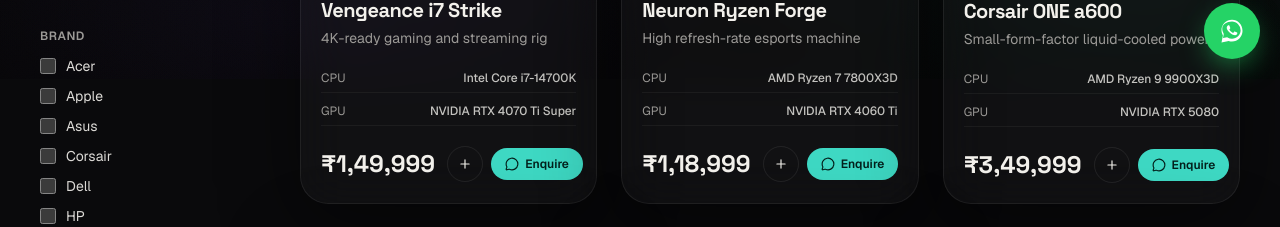
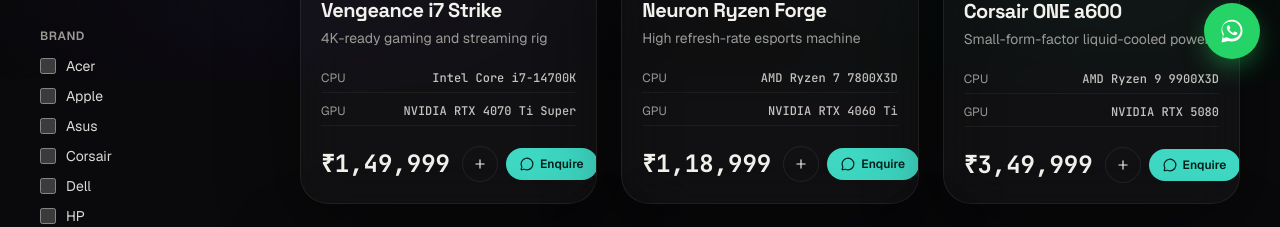
Before and after one commit to Prabuddha747/NextgenComputerPage, a Next.js app: page /shop in a window 1280 px wide. Shown: the part 721-948 px from the top of the page. Built offline with nearby package versions, Linux system fonts and the light colour scheme; grey boxes are pictures that could not be loaded.

Commit message:
Set prices and spec values in JetBrains Mono (spec typography intent)

```diff
--- a/src/app/product/[slug]/page.tsx
+++ b/src/app/product/[slug]/page.tsx
@@ -61,7 +61,7 @@
             </div>
           )}
 
-          <p className="mt-6 font-display text-3xl font-bold text-foreground">
+          <p className="mt-6 font-mono text-3xl font-bold text-foreground">
             {formatINR(product.price)}
           </p>
           <p className="mt-1 text-xs text-muted">Estimated store price — confirm final pricing on WhatsApp.</p>
@@ -70,7 +70,7 @@
             {product.specs.map((spec) => (
               <li key={spec.label} className="flex justify-between px-4 py-3 text-sm">
                 <span className="text-muted">{spec.label}</span>
-                <span className="font-medium text-foreground">{spec.value}</span>
+                <span className="font-mono font-medium text-foreground">{spec.value}</span>
               </li>
             ))}
           </ul>
--- a/src/components/basket/basket-panel.tsx
+++ b/src/components/basket/basket-panel.tsx
@@ -68,7 +68,7 @@
                     >
                       <div className="min-w-0">
                         <p className="truncate text-sm font-medium text-foreground">{item.name}</p>
-                        <p className="text-xs text-muted">{formatINR(item.price)}</p>
+                        <p className="font-mono text-xs text-muted">{formatINR(item.price)}</p>
                       </div>
                       <button
                         aria-label={`Remove ${item.name}`}
@@ -84,7 +84,7 @@
                 <div className="mt-6 border-t border-border pt-5">
                   <div className="mb-4 flex items-center justify-between text-sm">
                     <span className="text-muted">Estimated total</span>
-                    <span className="font-display text-lg font-bold text-foreground">{formatINR(total)}</span>
+                    <span className="font-mono text-lg font-bold text-foreground">{formatINR(total)}</span>
                   </div>
                   <Button onClick={sendEnquiry} className="w-full">
                     Send Enquiry on WhatsApp
--- a/src/components/product/product-card.tsx
+++ b/src/components/product/product-card.tsx
@@ -74,13 +74,13 @@
           {product.specs.slice(0, 2).map((spec) => (
             <li key={spec.label} className="flex justify-between border-b border-border/60 py-1.5">
               <span className="text-muted">{spec.label}</span>
-              <span className="font-medium">{spec.value}</span>
+              <span className="font-mono font-medium">{spec.value}</span>
             </li>
           ))}
         </ul>
 
         <div className="mt-5 flex items-center justify-between gap-3">
-          <p className="font-display text-2xl font-bold text-foreground">
+          <p className="font-mono text-2xl font-bold text-foreground">
             {formatINR(product.price)}
           </p>
           <div className="flex items-center gap-2">
--- a/src/components/product/spec-selector.tsx
+++ b/src/components/product/spec-selector.tsx
@@ -70,7 +70,7 @@
                       </span>
                     </span>
                     {option.priceDelta > 0 && (
-                      <span className="shrink-0 text-xs font-semibold text-muted">
+                      <span className="shrink-0 font-mono text-xs font-semibold text-muted">
                         +{formatINR(option.priceDelta)}
                       </span>
                     )}
@@ -92,7 +92,7 @@
             key={total}
             initial={{ opacity: 0, y: -6 }}
             animate={{ opacity: 1, y: 0 }}
-            className="font-display text-2xl font-bold text-foreground"
+            className="font-mono text-2xl font-bold text-foreground"
           >
             {formatINR(total)}
           </motion.p>
```
